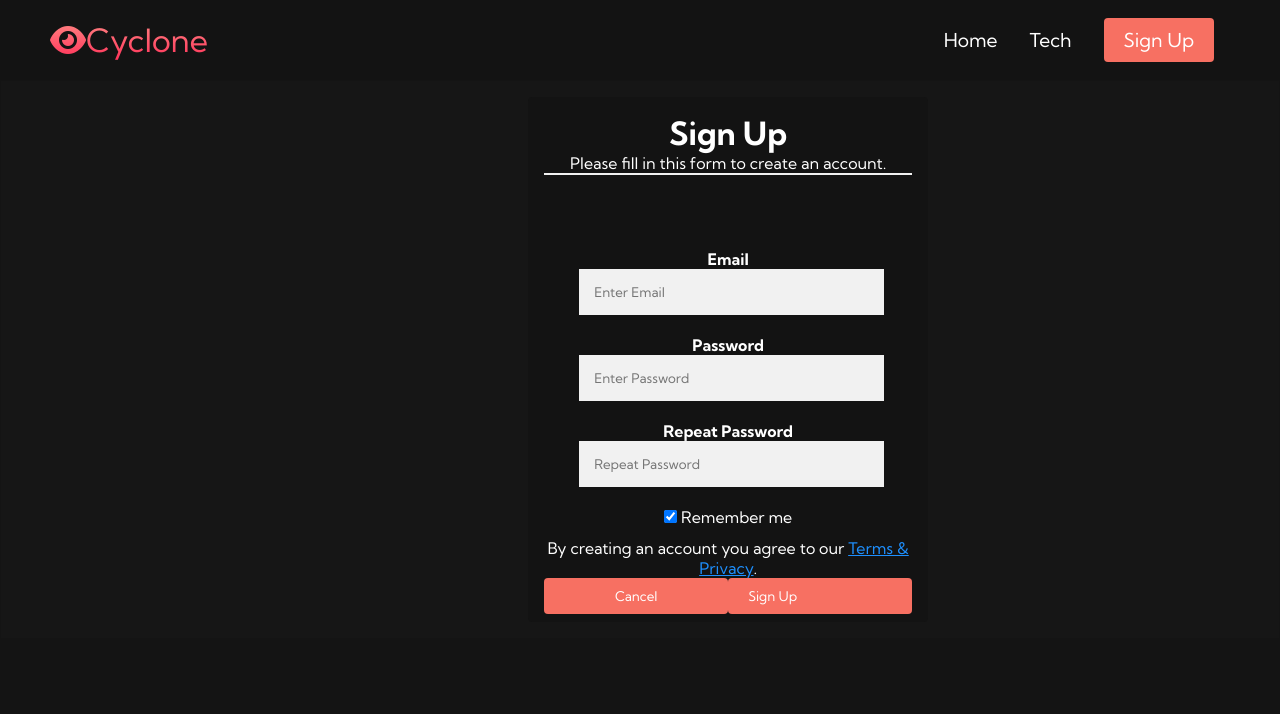
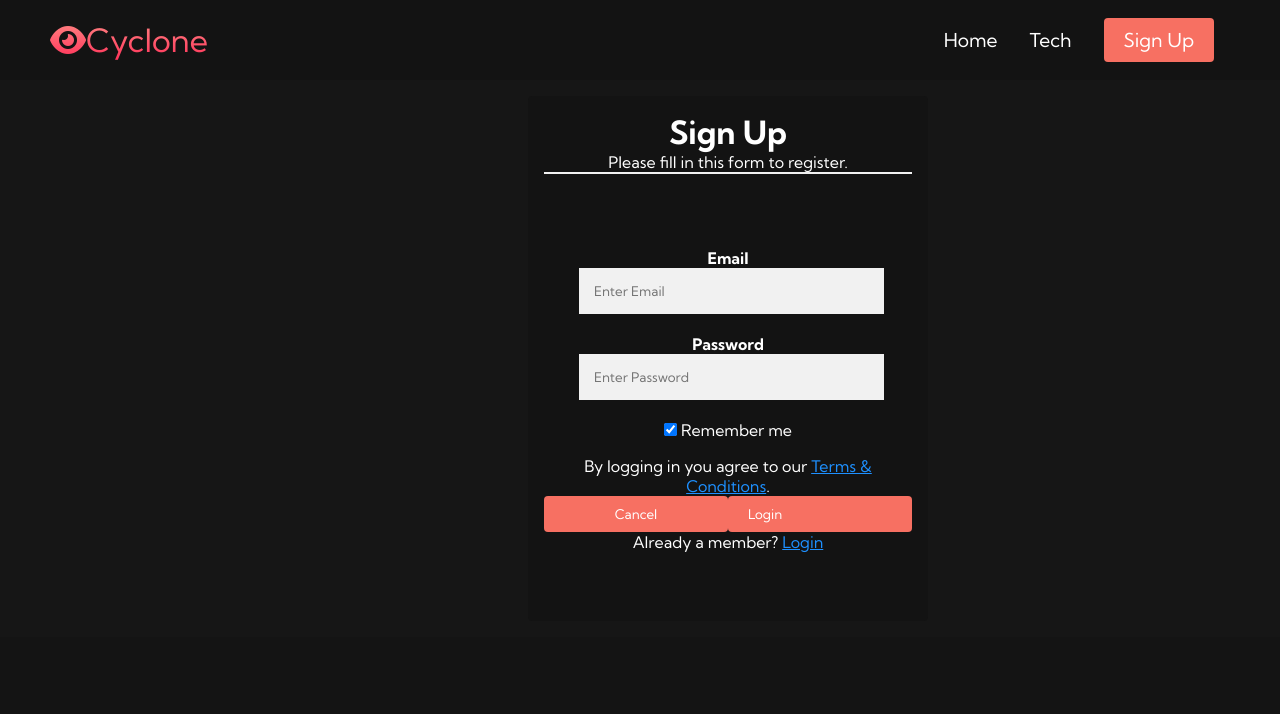
Before and after one commit to ohnara/Cyclone-Landing-Page, a plain HTML site: page signup.html in a window 1280 px wide. Shown: the top 714 px of the page. Drawn offline with Linux system fonts and the light colour scheme; a script that the page names is missing.

Commit message:
Update signup.html
changes made to fix up the layout

```diff
--- a/signup.html
+++ b/signup.html
@@ -45,30 +45,29 @@
 <body>
 
 
-<form action="/action_page.php" style="border:1px solid #141414">
+<form action="/action_page.php" style="border:px solid #141414">
   <div class="container">
     <h1>Sign Up</h1>
-    <p>Please fill in this form to create an account.</p>
+    <p>Please fill in this form to register.</p>
     <hr>
 
     <label for="email"><b>Email</b></label>
-    <input type="text" placeholder="Enter Email" name="email" required>
+    <input type="text" placeholder="Enter Email" name="email required>
 
     <label for="psw"><b>Password</b></label>
     <input type="password" placeholder="Enter Password" name="psw" required>
 
-    <label for="psw-repeat"><b>Repeat Password</b></label>
-    <input type="password" placeholder="Repeat Password" name="psw-repeat" required>
 
     <label>
-      <input type="checkbox" checked="checked" name="remember" style="margin-bottom:15px"> Remember me
+      <input type="checkbox" checked="checked" name="remember" style="margin-bottom:20px"> Remember me
     </label>
 
-    <p>By creating an account you agree to our <a href="#" style="color:dodgerblue">Terms & Privacy</a>.</p>
+    <p>By logging in you agree to our <a href="#" style="color:dodgerblue">Terms & Conditions</a>.</p>
 
     <div class="clearfix">
       <button type="button" class="cancelbtn">Cancel</button>
-      <button type="submit" class="signupbtn">Sign Up</button>
+      <button type="submit" class="signupbtn">Login</button>
+      <p>Already a member? <a href="/Login.html" style="color:dodgerblue">Login</a></p>
     </div>
   </div>
 </form>
```
